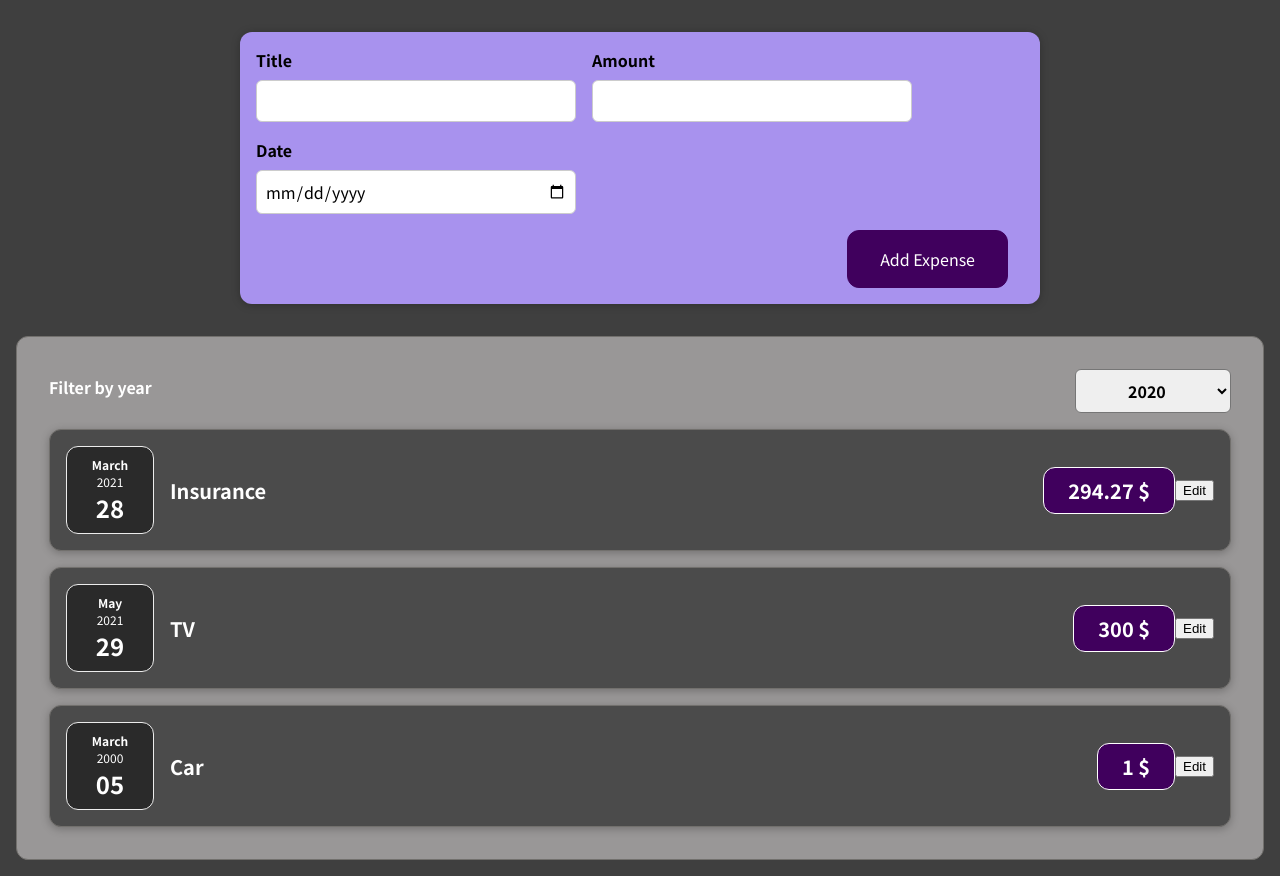
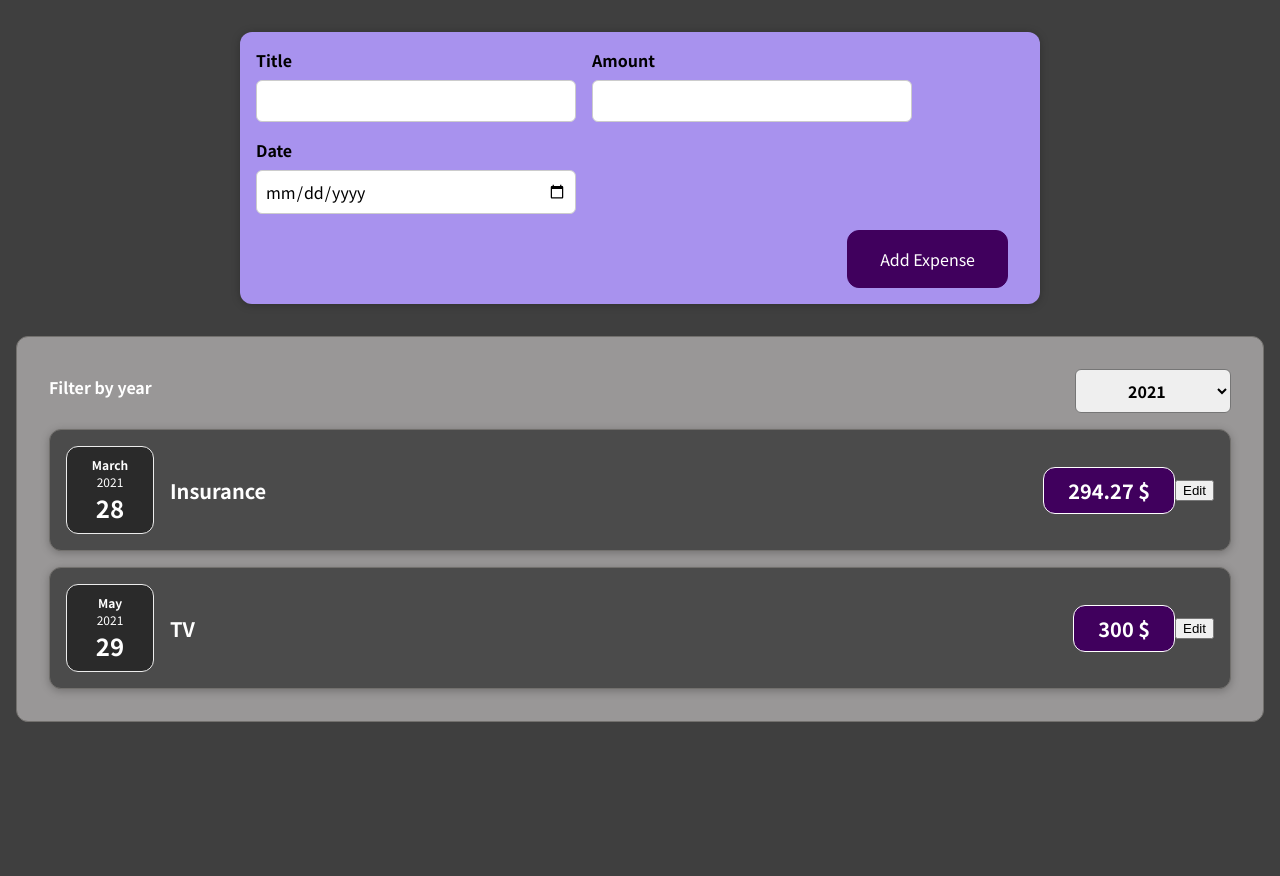
Before and after one commit to motaur/react-test-app, a React (Create React App) app: page / in a window 1280 px wide. After the commit the page ends 800 px from the top, so only its background shows below. Built offline with nearby package versions, Linux system fonts and the light colour scheme.

Commit message:
improve filter update

```diff
--- a/src/components/Expenses/Expenses.js
+++ b/src/components/Expenses/Expenses.js
@@ -5,16 +5,18 @@ import "./Expenses.css";
 import ExpenseFilter from "./ExpensesFilter/ExpensesFilter";
 
 const Expenses = (props) => {
-  const [filteredYear, setFilteredYear] = useState("2020");
-  const [list, setList] = useState(props.expensesList);
+  const filterExpenses = (year, expensesList) => {
+    return expensesList.filter((item) => {
+      return item.date.getFullYear() === parseInt(year);
+    });
+  };
+  const [filteredYear, setFilteredYear] = useState("2021");
 
   const filterChangeHandler = (selectedYear) => {
     setFilteredYear(selectedYear);
-    let filteredList = props.expensesList.filter((item) => {
-      return item.date.getFullYear() === parseInt(selectedYear);
-    });
-    setList(filteredList);
   };
+
+  let list = filterExpenses(filteredYear, props.expensesList);
 
   return (
     <Card className="expenses">
```
Also changed, not shown: 1 other file (tests, documents, lock files or other folders).
